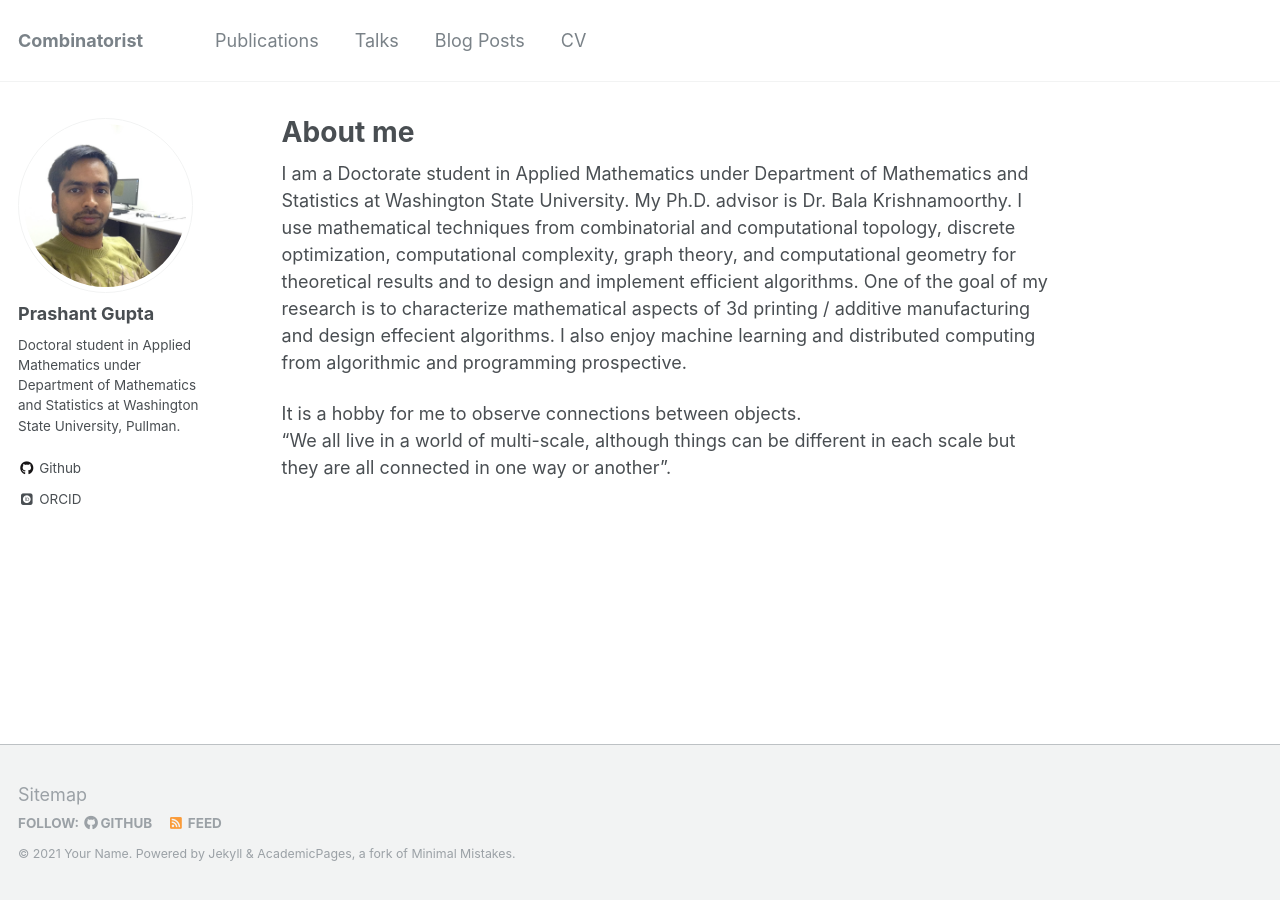
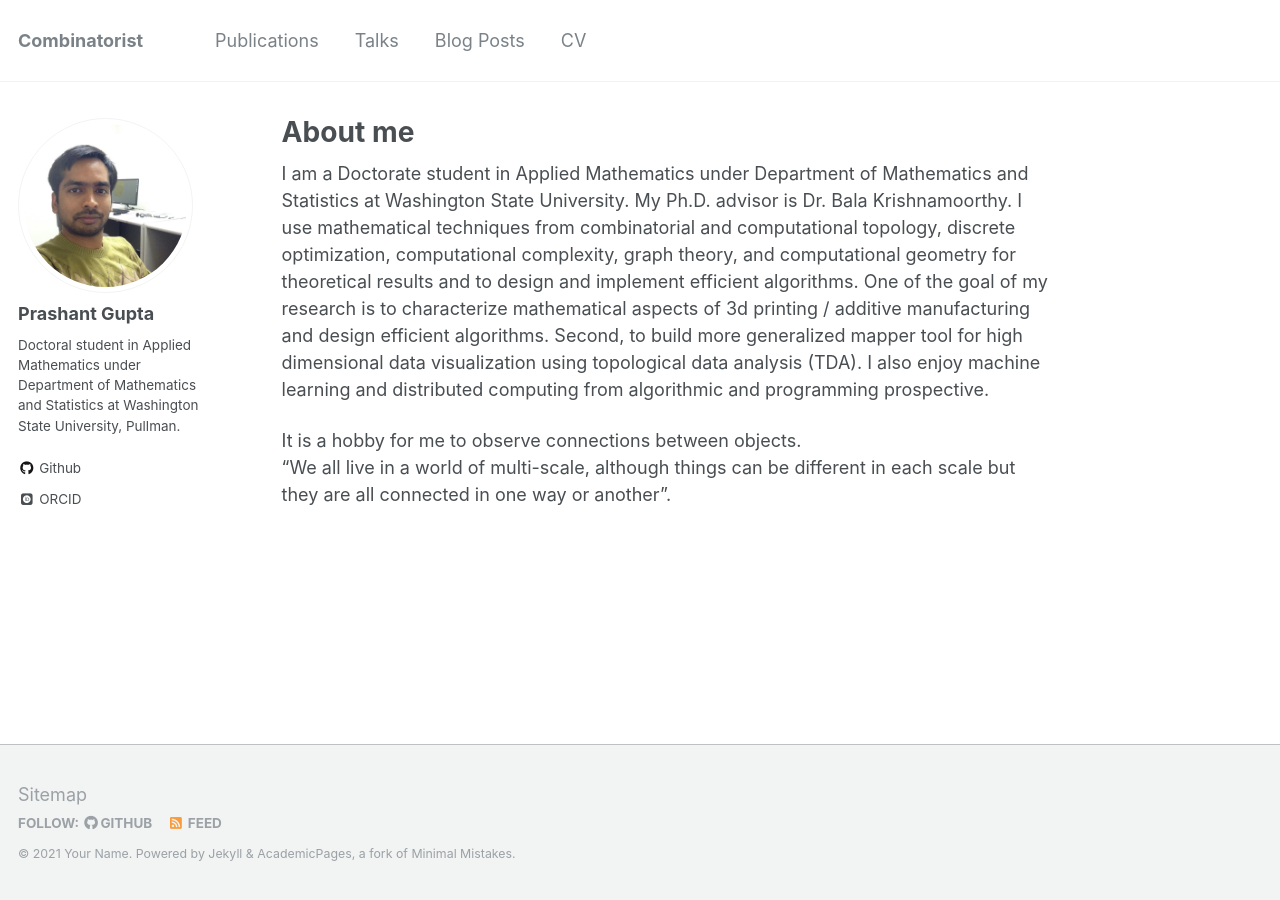
Before and after one commit to pragup/pragup.github.io, a Jekyll site: the page built from _pages/about.md, in a window 1280 px wide. Built offline with Jekyll 4.4.1, drawn with Linux system fonts in a browser that asks for light colours; some web fonts are replaced.

Commit message:
updating about me with high dimensional data visualization.

```diff
--- a/_pages/about.md
+++ b/_pages/about.md
@@ -10,7 +10,8 @@ redirect_from:
 I am a Doctorate student in Applied Mathematics under Department of Mathematics and Statistics at Washington State University. My Ph.D. advisor is Dr. Bala Krishnamoorthy.
 I use mathematical techniques from combinatorial and computational topology, discrete optimization, computational complexity, graph theory, and computational geometry
 for theoretical results and to design and implement efficient algorithms.
-One of the goal of my research is to characterize mathematical aspects of 3d printing / additive manufacturing and design effecient algorithms.
+One of the goal of my research is to characterize mathematical aspects of 3d printing / additive manufacturing and design efficient algorithms. Second, to build more
+generalized mapper tool for high dimensional data visualization using topological data analysis (TDA).
 I also enjoy machine learning  and distributed computing from algorithmic and programming prospective.
 
 It is a hobby for me to observe connections between objects.
```
